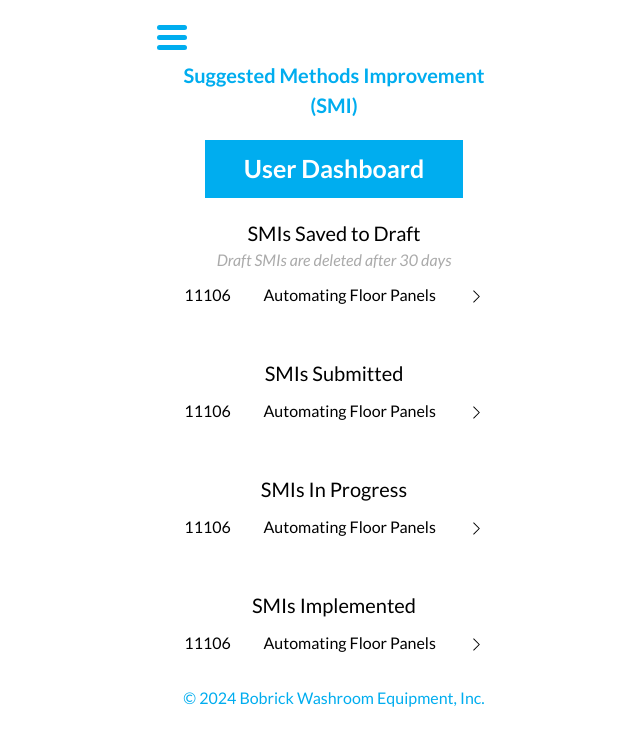
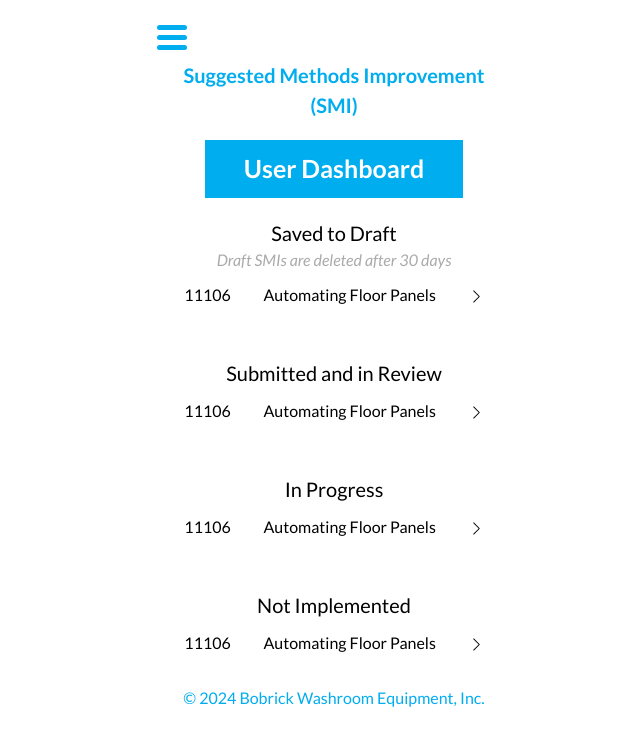
Before and after one commit to jpbrla/Smi, a React (Create React App) app: page /dashboard in a window 1280 px wide. Shown: the top 746 px of the page, without its empty margins (306-946 px from the left). Built offline with nearby package versions, Linux system fonts and the light colour scheme.

Commit message:
fixing field names

```diff
--- a/src/pages/user_dashboard/index.js
+++ b/src/pages/user_dashboard/index.js
@@ -11,7 +11,7 @@ const UserDashboardPage = () => {
             </div>
             <div className="d-flex flex-column mt-20">
                 <div className="d-flex flex-column">
-                    <p className="w-100 text-center fs-20 fc-black">SMIs Saved to Draft</p>
+                    <p className="w-100 text-center fs-20 fc-black">Saved to Draft</p>
                     <p className="w-100 text-center fs-16 fc-grey f-regular-italic">Draft SMIs are deleted after 30 days</p>
                     <button className="d-flex justify-content-around align-items-center border-none bg-white mt-10" onClick={() => window.location.href = "/statusreport"}>
                         <span>11106</span>
@@ -22,7 +22,7 @@ const UserDashboardPage = () => {
             </div>
             <div className="d-flex flex-column mt-50">
                 <div className="d-flex flex-column">
-                    <p className="w-100 text-center fs-20 fc-black">SMIs Submitted</p>
+                    <p className="w-100 text-center fs-20 fc-black">Submitted and in Review</p>
                     <button className="d-flex justify-content-around align-items-center border-none bg-white mt-10" onClick={() => window.location.href = "/statusreport"}>
                         <span>11106</span>
                         <span>Automating Floor Panels</span>
@@ -32,7 +32,7 @@ const UserDashboardPage = () => {
             </div>
             <div className="d-flex flex-column mt-50">
                 <div className="d-flex flex-column">
-                    <p className="w-100 text-center fs-20 fc-black">SMIs In Progress</p>
+                    <p className="w-100 text-center fs-20 fc-black">In Progress</p>
                     <button className="d-flex justify-content-around align-items-center border-none bg-white mt-10" onClick={() => window.location.href = "/statusreport"}>
                         <span>11106</span>
                         <span>Automating Floor Panels</span>
@@ -42,7 +42,7 @@ const UserDashboardPage = () => {
             </div>
             <div className="d-flex flex-column mt-50">
                 <div className="d-flex flex-column">
-                    <p className="w-100 text-center fs-20 fc-black">SMIs Implemented</p>
+                    <p className="w-100 text-center fs-20 fc-black">Not Implemented</p>
                     <button className="d-flex justify-content-around align-items-center border-none bg-white mt-10" onClick={() => window.location.href = "/statusreport"}>
                         <span>11106</span>
                         <span>Automating Floor Panels</span>
```
Also changed, not shown: src/pages/create_new/index.js (line endings or trailing spaces).
